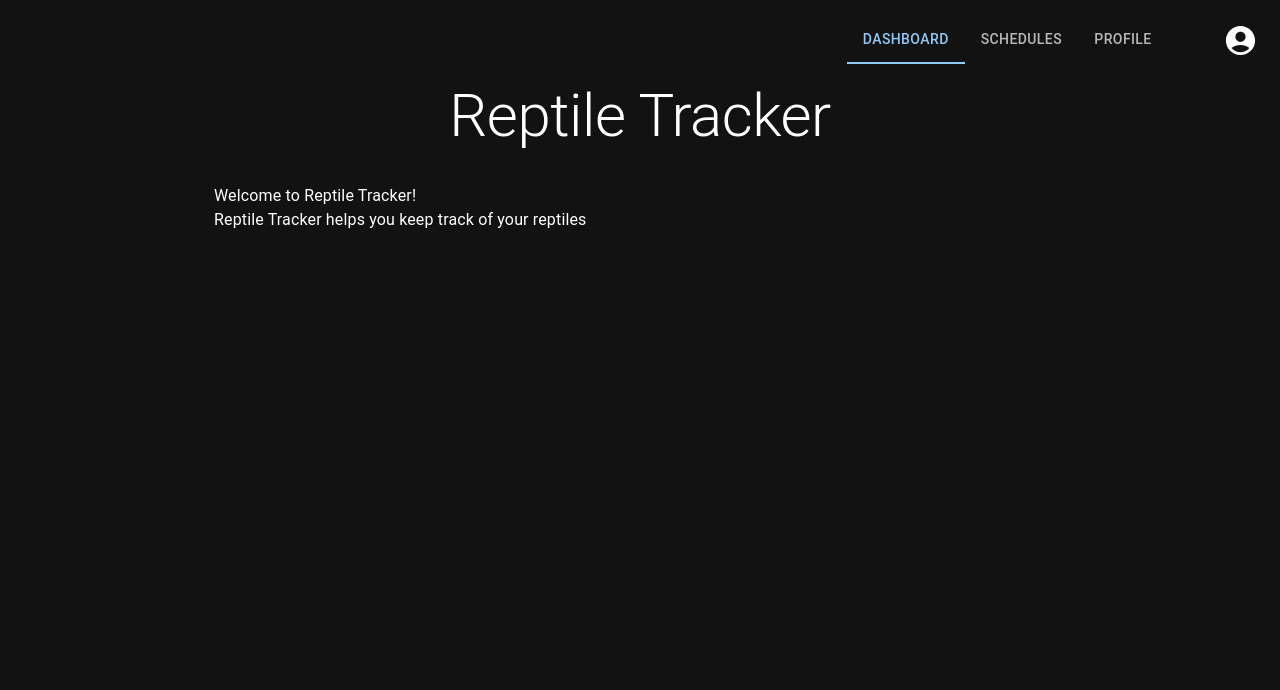
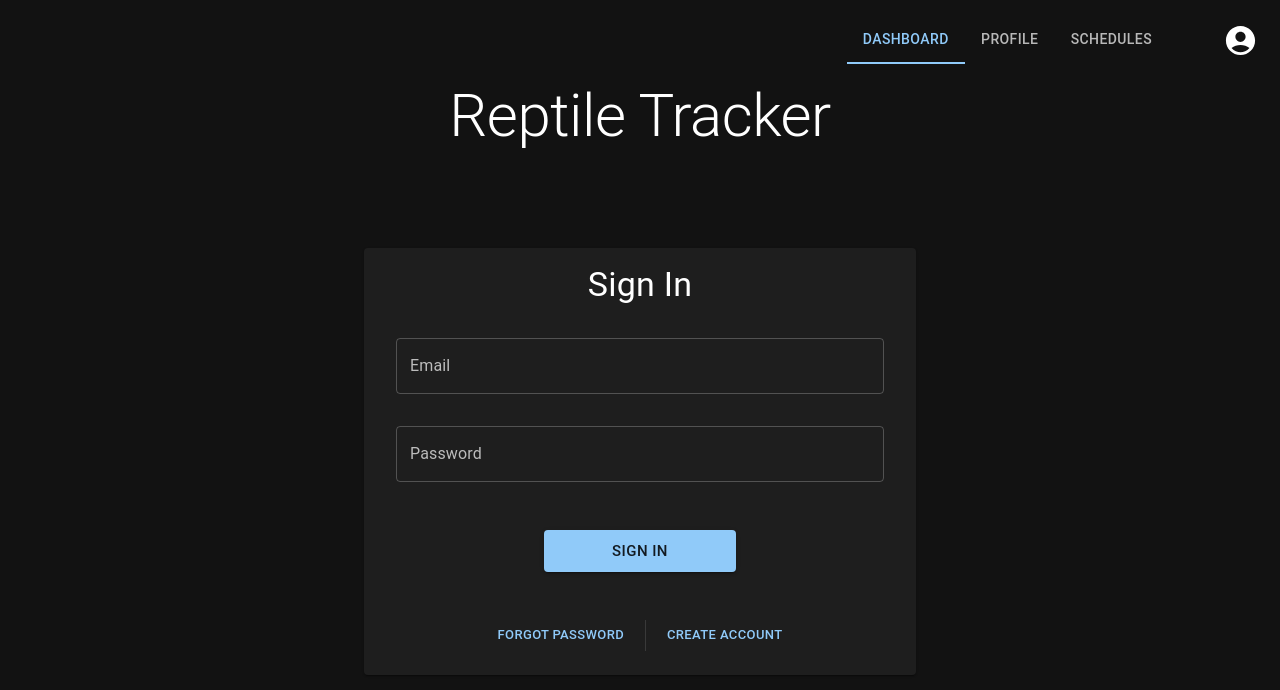
Before and after one commit to MaxEdwards20/ReptileTrackerFrontend, a React (Vite) app: page /sign-in in a window 1280 px wide. Shown: the top 690 px of the page. Built offline with nearby package versions, Linux system fonts and the light colour scheme.

Commit message:
basic navigation and sign-in page

```diff
--- a/package.json
+++ b/package.json
@@ -15,7 +15,8 @@
     "@mui/icons-material": "^5.11.9",
     "@mui/material": "^5.11.10",
     "react": "^18.2.0",
-    "react-dom": "^18.2.0"
+    "react-dom": "^18.2.0",
+    "react-router-dom": "^6.8.1"
   },
   "devDependencies": {
     "@types/react": "^18.0.27",
--- a/src/App.tsx
+++ b/src/App.tsx
@@ -1,19 +1,25 @@
-import { Container, Typography } from "@mui/material";
-import TopNavBar from "./components/TopNavBar";
+import { createBrowserRouter, RouterProvider } from "react-router-dom";
+import { HeaderNav } from "./components/HeaderNav";
+import ProfilePage from "./pages/ProfilePage";
+import SchedulesPage from "./pages/SchedulesPage";
+import SignIn from "./pages/SignIn";
 import { WelcomePage } from "./pages/WelcomePage";
 
+const router = createBrowserRouter([
+  {
+    path: "/",
+    element: <HeaderNav />,
+    children: [
+      { path: "", element: <WelcomePage /> },
+      { path: "/sign-in", element: <SignIn /> },
+      { path: "schedules", element: <SchedulesPage /> },
+      { path: "profile", element: <ProfilePage /> },
+    ],
+  },
+]);
+
 function App() {
-  return (
-    <>
-      <TopNavBar />
-      <Container maxWidth="md">
-        <Typography variant="h2" textAlign="center">
-          Reptile Tracker
-        </Typography>
-        <WelcomePage />
-      </Container>
-    </>
-  );
+  return <RouterProvider router={router} />;
 }
 
 export default App;
--- /dev/null
+++ b/src/components/HeaderNav.tsx
@@ -0,0 +1,29 @@
+import { Stack, Typography } from "@mui/material";
+import React, { FC } from "react";
+import { Outlet } from "react-router-dom";
+import { NavigationTabs } from "./NavigationTabs";
+import { UserIcon } from "./UserIcon";
+
+export const HeaderNav: FC = () => {
+  return (
+    <>
+      <Stack
+        justifyContent="end"
+        width="100%"
+        direction="row"
+        alignItems="center"
+        gap="2rem"
+      >
+        <NavigationTabs />
+        <UserIcon />
+      </Stack>
+      <Typography variant="h2" textAlign="center" paddingBottom="6rem">
+        Reptile Tracker
+      </Typography>
+
+      <Outlet />
+    </>
+  );
+};
+
+export default HeaderNav;
--- /dev/null
+++ b/src/components/NavigationTabs.tsx
@@ -0,0 +1,42 @@
+import { Tab, Tabs } from "@mui/material";
+import React, { FC, useEffect, useState } from "react";
+import { useLocation, useNavigate } from "react-router-dom";
+
+function findIndex(path: string) {
+  const index = Object.keys(tabPathInfo).indexOf(path);
+  if (index === -1) return 0;
+  return index;
+}
+
+type TabPaths = "/" | "/schedules" | "/profile";
+
+const tabPathInfo: Record<TabPaths, string> = {
+  "/": "Dashboard",
+  "/profile": "Profile",
+  "/schedules": "Schedules",
+};
+
+export const NavigationTabs: FC = () => {
+  const location = useLocation();
+  const [selectedTab, setSelectedTab] = useState(findIndex(location.pathname));
+  const navigation = useNavigate();
+
+  const handleChange = (e: React.SyntheticEvent, newValue: number) => {
+    const paths = Object.keys(tabPathInfo) as TabPaths[];
+    navigation(paths[newValue]);
+  };
+
+  useEffect(() => {
+    setSelectedTab(findIndex(location.pathname));
+  }, [location.pathname]);
+
+  return (
+    <div>
+      <Tabs value={selectedTab} onChange={handleChange} scrollButtons="auto">
+        {Object.keys(tabPathInfo).map((path) => (
+          <Tab key={path} label={tabPathInfo[path as TabPaths]} />
+        ))}
+      </Tabs>
+    </div>
+  );
+};
--- a/src/components/TopNavBar.tsx
+++ /dev/null
@@ -1,55 +0,0 @@
-import AccountCircleIcon from "@mui/icons-material/AccountCircle";
-import { Button, IconButton, Popover, Stack, Tab, Tabs } from "@mui/material";
-import React, { useState } from "react";
-
-export const TopNavBar = () => {
-  const [value, setValue] = useState(0);
-  const handleChange = (event: React.SyntheticEvent, newValue: number) => {
-    setValue(newValue);
-  };
-  const [anchorEl, setAnchorEl] = useState<HTMLButtonElement | null>(null);
-
-  const navigateToLogin = () => alert("Not implemented");
-
-  return (
-    <>
-      <Stack
-        justifyContent="end"
-        width="100%"
-        direction="row"
-        alignItems="center"
-        gap="2rem"
-      >
-        <div>
-          <Tabs value={value} onChange={handleChange} scrollButtons="auto">
-            <Tab label="Dashboard" />
-            <Tab label="Schedules" />
-            <Tab label="Profile" />
-          </Tabs>
-        </div>
-        <IconButton
-          sx={{ width: "3rem", height: "3rem", margin: "1rem" }}
-          onClick={(e) => setAnchorEl(e.currentTarget)}
-        >
-          <AccountCircleIcon fontSize="large" />
-        </IconButton>
-      </Stack>
-
-      <Popover
-        open={!!anchorEl}
-        anchorEl={anchorEl}
-        onClose={() => setAnchorEl(null)}
-        anchorOrigin={{
-          vertical: "bottom",
-          horizontal: "left",
-        }}
-      >
-        <Button sx={{ p: 2 }} variant="text" onClick={navigateToLogin}>
-          Sign In
-        </Button>
-      </Popover>
-    </>
-  );
-};
-
-export default TopNavBar;
--- /dev/null
+++ b/src/components/UserIcon.tsx
@@ -0,0 +1,42 @@
+import Rect, { FC, useState } from "react";
+import AccountCircleIcon from "@mui/icons-material/AccountCircle";
+import { Button, IconButton, Popover } from "@mui/material";
+import { useNavigate } from "react-router-dom";
+
+export const UserIcon: FC = () => {
+  const navigation = useNavigate();
+
+  const [anchorEl, setAnchorEl] = useState<HTMLButtonElement | null>(null);
+
+  const navigateToLogin = () => {
+    onClose();
+    navigation("/sign-in");
+  };
+
+  const onClose = () => setAnchorEl(null);
+
+  return (
+    <>
+      <IconButton
+        sx={{ width: "3rem", height: "3rem", margin: "1rem" }}
+        onClick={(e) => setAnchorEl(e.currentTarget)}
+      >
+        <AccountCircleIcon fontSize="large" />
+      </IconButton>
+
+      <Popover
+        open={!!anchorEl}
+        anchorEl={anchorEl}
+        onClose={onClose}
+        anchorOrigin={{
+          vertical: "bottom",
+          horizontal: "left",
+        }}
+      >
+        <Button sx={{ p: 2 }} variant="text" onClick={navigateToLogin}>
+          Sign In
+        </Button>
+      </Popover>
+    </>
+  );
+};
--- /dev/null
+++ b/src/pages/ProfilePage.tsx
@@ -0,0 +1,13 @@
+import { Container } from "@mui/material";
+import React, { FC } from "react";
+import { useParams } from "react-router-dom";
+
+export const ProfilePage: FC = () => {
+  return (
+    <Container maxWidth="md">
+      <div>Profile</div>
+    </Container>
+  );
+};
+
+export default ProfilePage;
--- /dev/null
+++ b/src/pages/SchedulesPage.tsx
@@ -0,0 +1,11 @@
+import { Container } from "@mui/material";
+import React, { FC } from "react";
+import { RouterProviderProps } from "react-router-dom";
+export const SchedulesPage: FC = () => {
+  return (
+    <Container maxWidth="md">
+      <div>Schedules</div>
+    </Container>
+  );
+};
+export default SchedulesPage;
--- /dev/null
+++ b/src/pages/SignIn.tsx
@@ -0,0 +1,77 @@
+import {
+  Alert,
+  Button,
+  Card,
+  CardContent,
+  Container,
+  Divider,
+  Stack,
+  TextField,
+  Typography,
+} from "@mui/material";
+import React, { FC, useState } from "react";
+
+export const SignIn: FC = () => {
+  const [email, setEmail] = useState<string>("");
+  const [password, setPassword] = useState<string>("");
+  const [error, setError] = useState<string>();
+
+  const handleSignIn = () => {
+    setError(undefined);
+    if (!email || !password) {
+      setError("Please enter an email and password");
+      return;
+    }
+    if (email.indexOf("@") === -1) {
+      setError("Please enter a valid email");
+      return;
+    }
+  };
+
+  return (
+    <Container maxWidth="sm">
+      <Card>
+        <CardContent>
+          <Stack gap="2rem" paddingX="1rem">
+            <Typography variant="h4" textAlign="center">
+              Sign In
+            </Typography>
+            <TextField
+              label="Email"
+              value={email}
+              onChange={(e) => setEmail(e.target.value)}
+            />
+            <TextField
+              label="Password"
+              type="password"
+              value={password}
+              onChange={(e) => setPassword(e.target.value)}
+            />
+            {error && <Alert severity="error">{error}</Alert>}
+
+            <Button
+              variant="contained"
+              size="large"
+              sx={{ width: "12rem", alignSelf: "center", my: "1rem" }}
+              onClick={handleSignIn}
+            >
+              Sign In
+            </Button>
+
+            <Stack direction="row" gap="1rem" justifyContent="center">
+              <Button variant="text" size="small" onClick={() => {}}>
+                Forgot Password
+              </Button>
+              <Divider orientation="vertical" flexItem />
+              <Button variant="text" size="small" onClick={() => {}}>
+                Create Account
+              </Button>
+            </Stack>
+          </Stack>
+        </CardContent>
+      </Card>
+    </Container>
+  );
+};
+
+export default SignIn;
--- a/src/pages/WelcomePage.tsx
+++ b/src/pages/WelcomePage.tsx
@@ -1,14 +1,14 @@
-import { List, Stack, Typography } from "@mui/material";
-import React, { useState } from "react";
+import { Container, Typography } from "@mui/material";
+import React, { FC } from "react";
 
-export const WelcomePage = () => {
+export const WelcomePage: FC = () => {
   return (
-    <Stack paddingY="2rem">
+    <Container maxWidth="md">
       <Typography>Welcome to Reptile Tracker!</Typography>
       <Typography>
         Reptile Tracker helps you keep track of your reptiles
       </Typography>
-    </Stack>
+    </Container>
   );
 };
 
```
